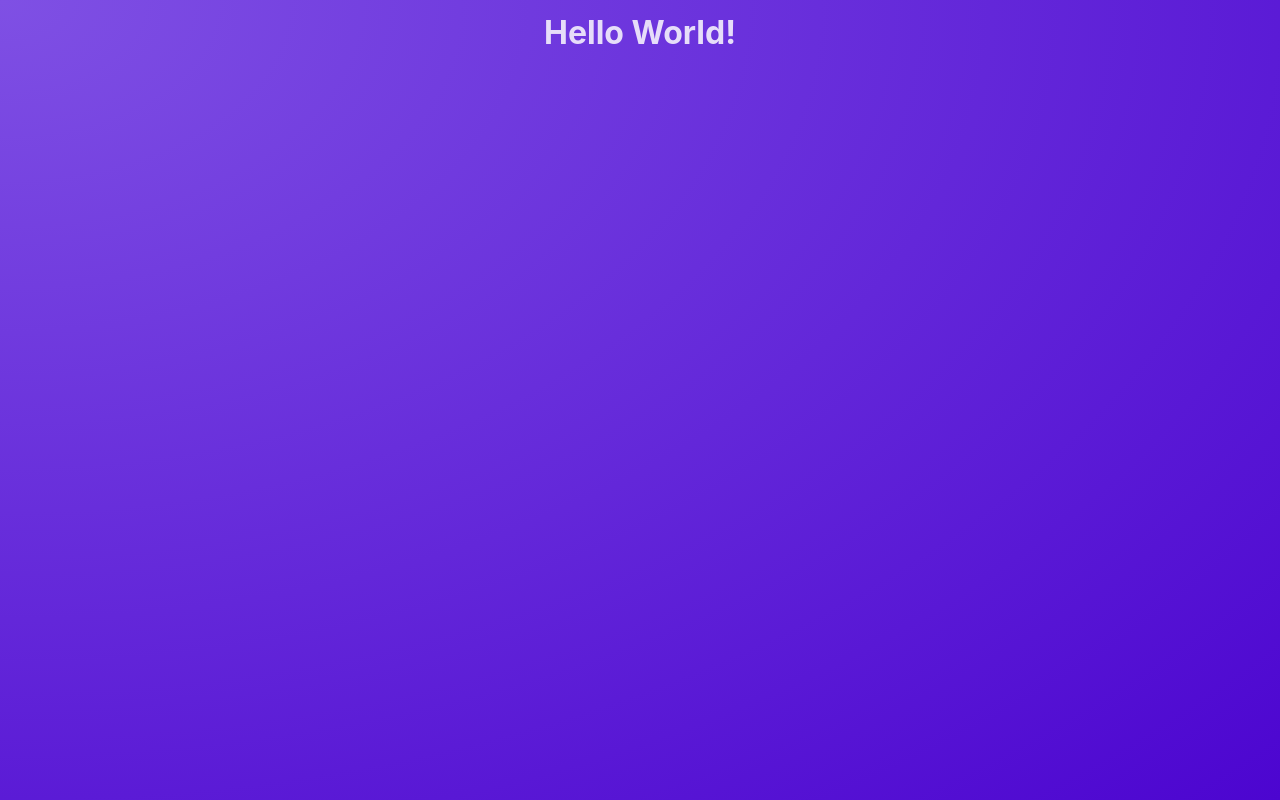
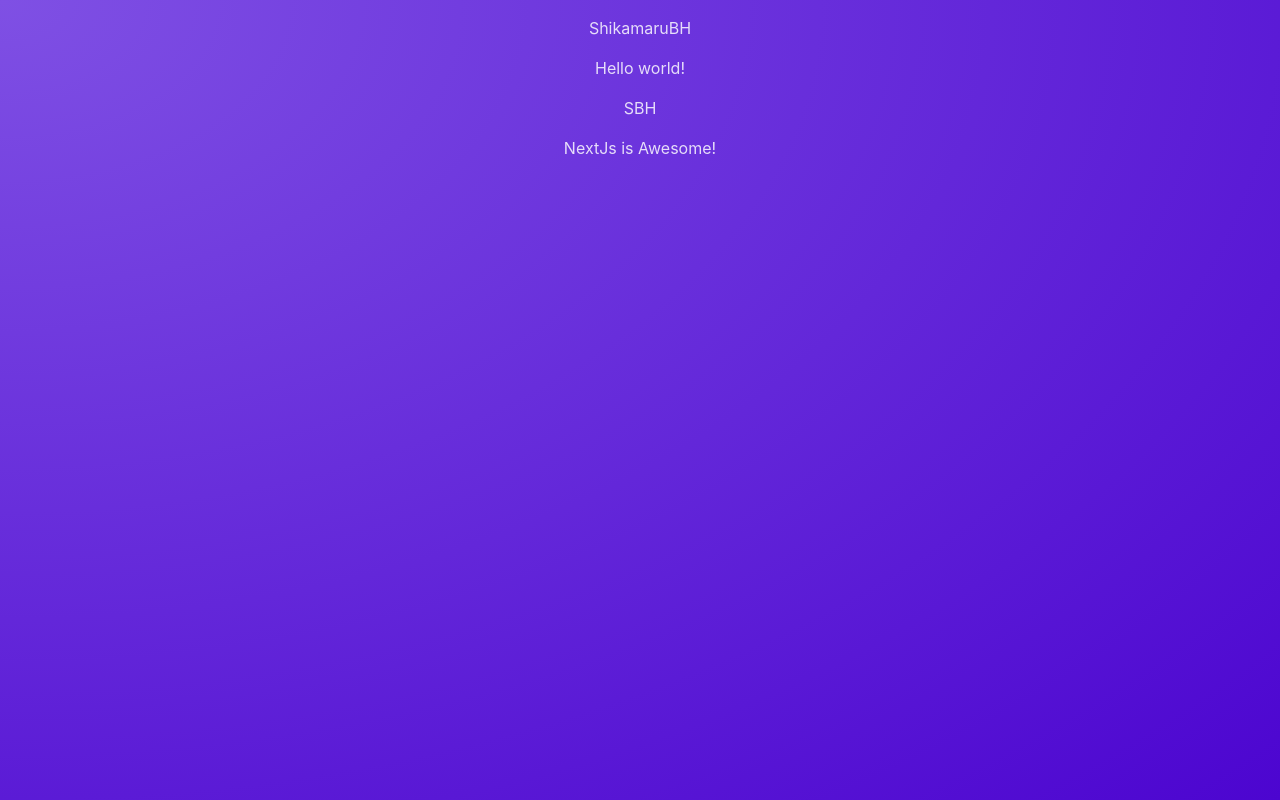
Before and after one commit to rs-quyhp/nextjs-starting-project, a React (Vite) app: page / in a window 1280 px wide. Built offline with nearby package versions, Linux system fonts and the light colour scheme.

Commit message:
18-20. create component

```diff
--- a/src/App.jsx
+++ b/src/App.jsx
@@ -1,5 +1,7 @@
+import Post from "./components/Post.component";
+
 function App() {
-  return <h1>Hello World!</h1>;
+  return <Post/>;
 }
 
 export default App;
--- /dev/null
+++ b/src/components/Post.component.tsx
@@ -0,0 +1,29 @@
+interface IPost {
+  name: string;
+  content: string;
+}
+
+const Post = () => {
+  const data: IPost[] = [
+    {
+      name: "ShikamaruBH",
+      content: "Hello world!",
+    },
+    {
+      name: "SBH",
+      content: "NextJs is Awesome!",
+    },
+  ];
+  return (
+    <div>
+      {data.map((post: IPost) => (
+        <>
+          <p>{post.name}</p>
+          <p>{post.content}</p>
+        </>
+      ))}
+    </div>
+  );
+};
+
+export default Post;
```
